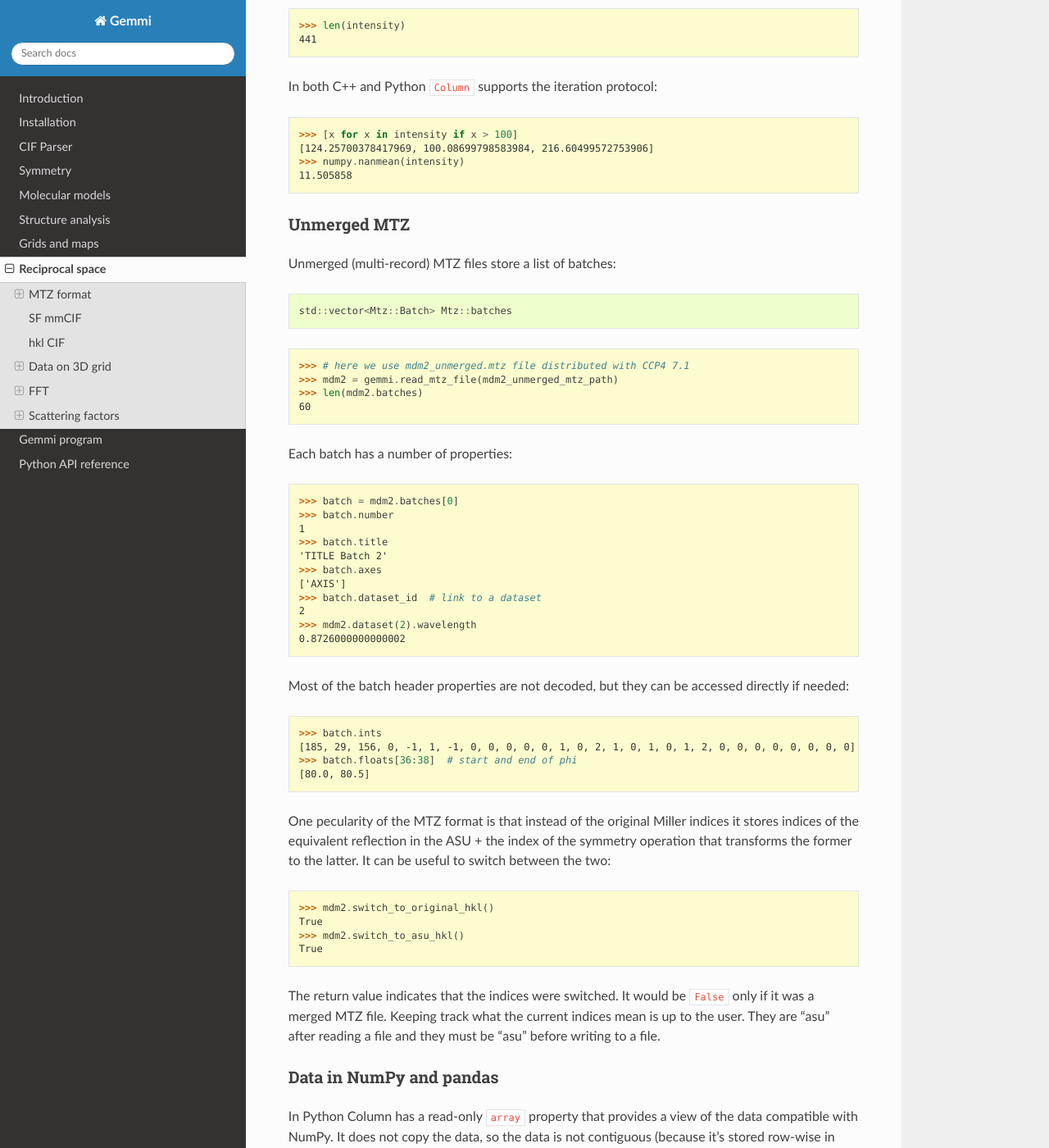
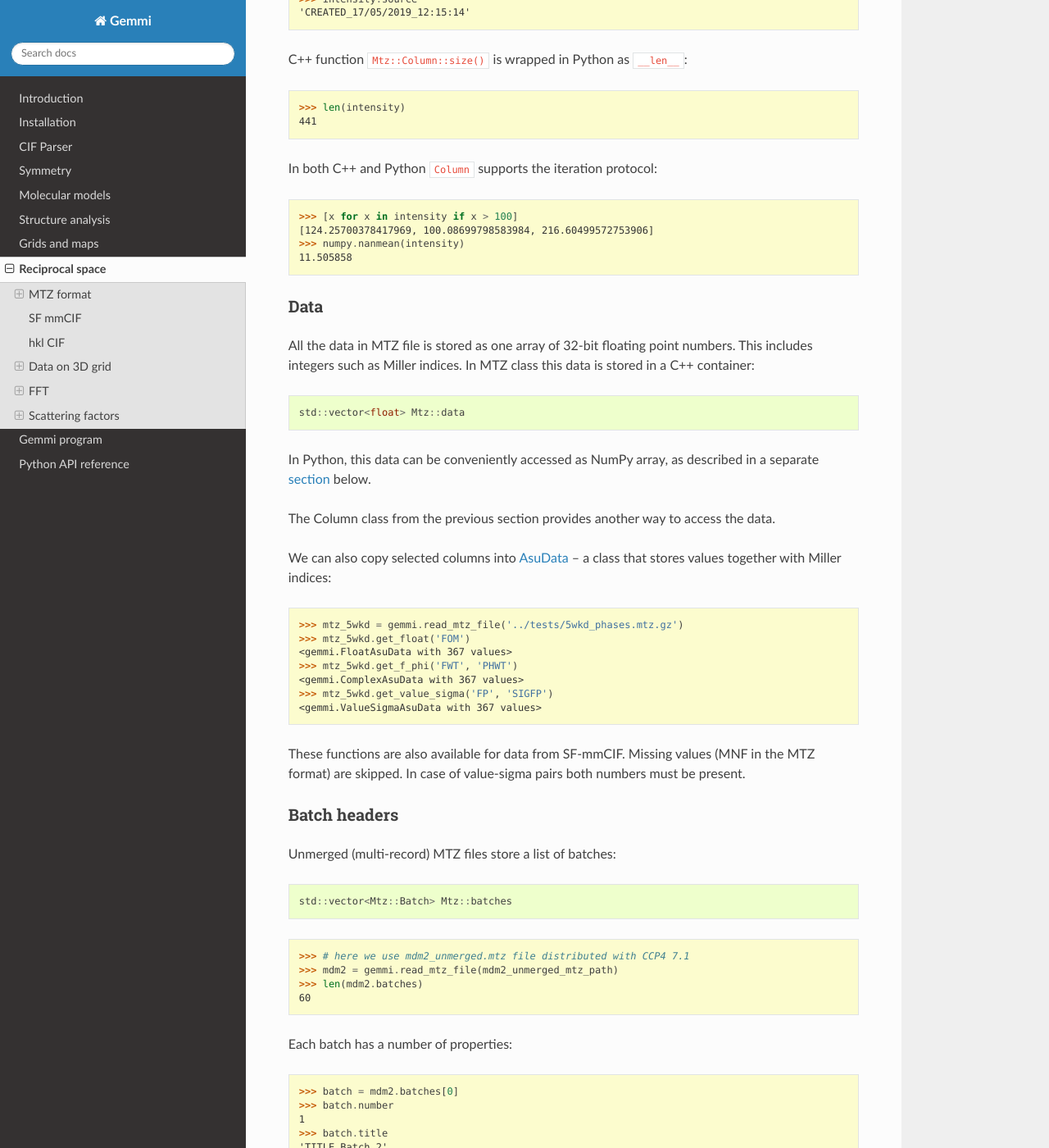
Before and after one commit to project-gemmi/gemmi, a Sphinx documentation site: the page built from docs/hkl.rst, in a window 1280 px wide and 1400 px high, scrolled down 4145 px. Shown: the whole window at 82% size. Built offline with Sphinx 7.4.7 and the Read the Docs theme 2.0.0, drawn with Linux system fonts in a browser that asks for light colours; some of the changed text lies outside the part shown.

Commit message:
adding documentation and helper functions such as make_asu_data()

```diff
--- a/docs/hkl.rst
+++ b/docs/hkl.rst
@@ -179,6 +182,10 @@
 
   >>> mtz.columns_with_type('Q')
   MtzColumnRefs[<gemmi.Mtz.Column SIGFP type Q>, <gemmi.Mtz.Column SIGI type Q>]
+
+
+Column
+------
 
 Column has properties read from MTZ headers COLUMN and COLSRC::
 
@@ -225,8 +232,41 @@
   >>> numpy.nanmean(intensity)
   11.505858
 
-Unmerged MTZ
-------------
+
+Data
+----
+
+All the data in MTZ file is stored as one array of 32-bit floating point
+numbers. This includes integers such as Miller indices.
+In MTZ class this data is stored in a C++ container::
+
+  std::vector<float> Mtz::data
+
+In Python, this data can be conveniently accessed as NumPy array,
+as described in a separate :ref:`section <mtz_numpy>` below.
+
+The Column class from the previous section provides another way
+to access the data.
+
+We can also copy selected columns into :ref:`AsuData <asu_data>` --
+a class that stores values together with Miller indices:
+
+.. doctest::
+
+  >>> mtz_5wkd = gemmi.read_mtz_file('../tests/5wkd_phases.mtz.gz')
+  >>> mtz_5wkd.get_float('FOM')
+  <gemmi.FloatAsuData with 367 values>
+  >>> mtz_5wkd.get_f_phi('FWT', 'PHWT')
+  <gemmi.ComplexAsuData with 367 values>
+  >>> mtz_5wkd.get_value_sigma('FP', 'SIGFP')
+  <gemmi.ValueSigmaAsuData with 367 values>
+
+These functions are also available for data from SF-mmCIF.
+Missing values (MNF in the MTZ format) are skipped.
+In case of value-sigma pairs both numbers must be present.
+
+Batch headers
+-------------
 
 Unmerged (multi-record) MTZ files store a list of batches::
 
@@ -286,6 +326,8 @@
 Keeping track what the current indices mean is up to the user.
 They are "asu" after reading a file and they must be "asu" before writing
 to a file.
+
+.. _mtz_numpy:
 
 Data in NumPy and pandas
 ------------------------
@@ -892,14 +934,37 @@
 AsuData
 -------
 
-AsuData is an array of symmetry-unique Miller indices and values
-that can be extracted from a reciprocal-space grid:
-
-.. doctest::
-
-  >>> asu_data = grid.prepare_asu_data(dmin=1.8, with_000=False, with_sys_abs=False)
-  >>> asu_data
-  <gemmi.ComplexAsuData with 407 values>
+AsuData is an array of symmetry-unique Miller indices and values.
+
+In C++, in principle, the values can be of any type.
+
+In Python, we have separate classes for different value types:
+Int8AsuData, FloatAsuData, ComplexAsuData, ValueSigmaAsuData.
+The last one is for a pair of numbers, typically a float value
+with associated sigma.
+
+Such an array can be created in two ways:
+
+1. From reflection data (which was read from an MTZ or SF-mmCIF file):
+
+  .. doctest::
+
+    >>> asu_data = mtz.get_value_sigma('F', 'SIGF')
+    >>> asu_data.ensure_asu()
+    >>> asu_data  #doctest:+ELLIPSIS
+    <gemmi.ValueSigmaAsuData with ... values>
+
+  The choice of ASU differs between programs, so if this matters,
+  calling ``ensure_asu()`` will switch to
+  the :ref:`ASU used in CCP4 <reciprocal_asu>`.
+
+2. From a reciprocal-space grid:
+
+  .. doctest::
+
+    >>> asu_data = grid.prepare_asu_data(dmin=1.8, with_000=False, with_sys_abs=False)
+    >>> asu_data
+    <gemmi.ComplexAsuData with 407 values>
 
 Each item in AsuData has two properties, hkl and value:
 
@@ -1608,13 +1673,13 @@
 Scaling and bulk solvent correction
 -----------------------------------
 
-Since anisotropic scaling and fitting of the bulk solvent parameters are
-performed together, both are covered in the same section.
-But it doesn't prevent you from scaling *F*\ s without any bulk solvent,
+Anisotropic scaling and fitting of the bulk solvent parameters are usually
+performed together. Both are implemented in the same class (Scaling),
+but it doesn't prevent you from scaling *F*\ s without any bulk solvent,
 or from calculating the bulk solvent correction without anisotropic scaling.
 
 The bulk solvent occupies significant volume of a macromolecular crystal;
-adding it to the model significantly changes structure factors.
+adding its contribution significantly changes structure factors.
 Usually, the bulk solvent is modelled as a flat scatterer.
 First, we create a mask of the bulk solvent, as described in
 a section about :ref:`solvent masking <solventmask>`.
--- a/docs/symmetry.rst
+++ b/docs/symmetry.rst
@@ -560,6 +560,8 @@
 
 TODO
 
+.. _reciprocal_asu:
+
 Reciprocal space
 ----------------
 
```
Also changed, not shown: other parts of docs/hkl.rst (+3 -0 lines), 6 other files.
